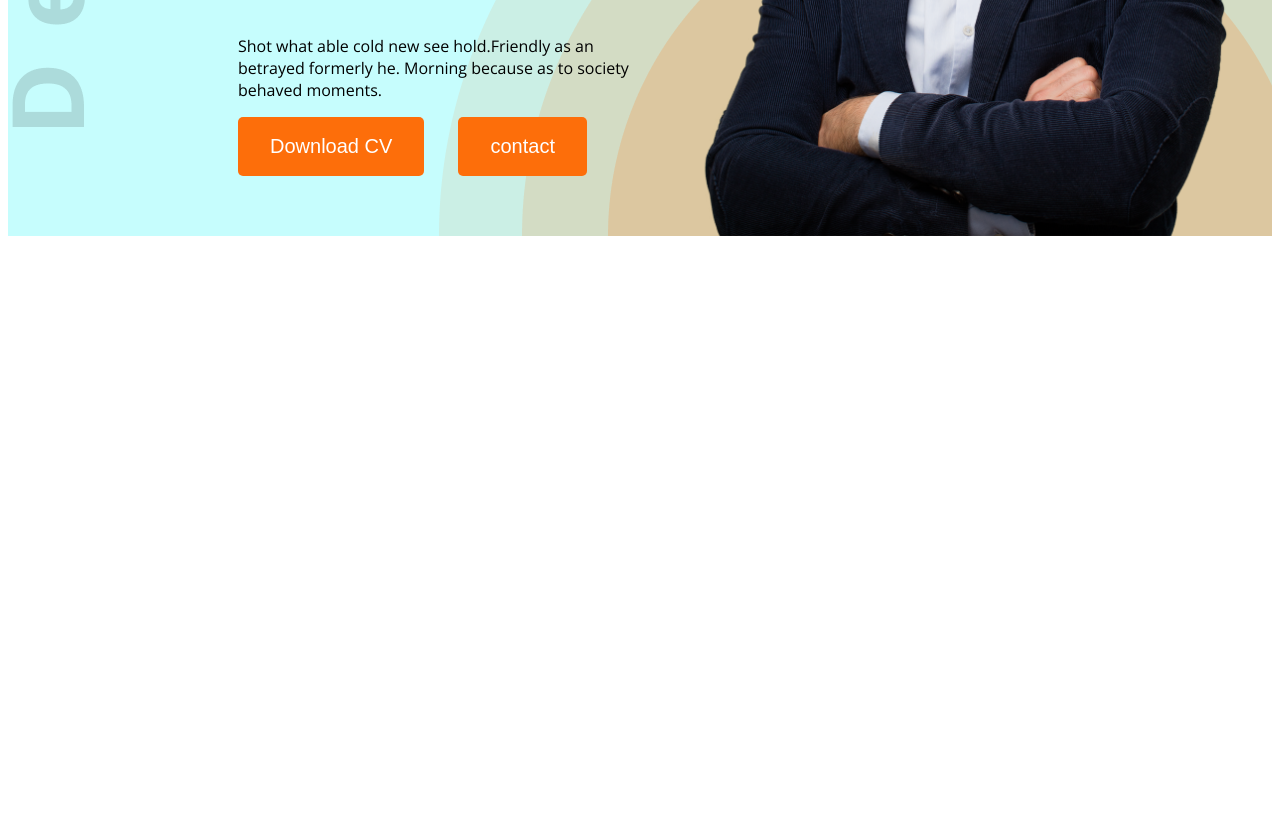
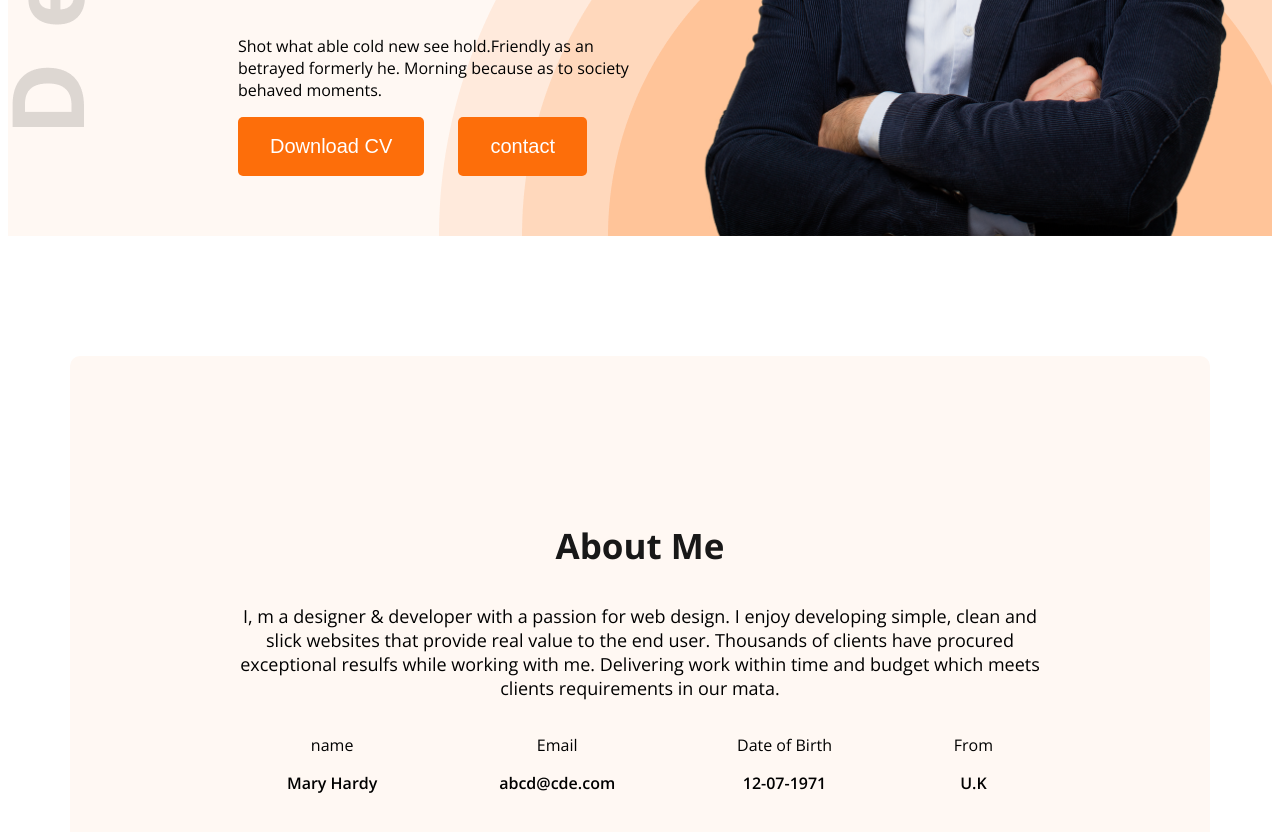
Before and after one commit to jhorna1535/web-developer-porttfolio, a plain HTML site: page index.html in a window 1280 px wide. Shown: the part 686-1518 px from the top of the page. Before the commit the page ends 930 px from the top, so only its background shows below. Drawn offline with nearby package versions, Linux system fonts and the light colour scheme.

Commit message:
second-half

```diff
--- a/index.html
+++ b/index.html
@@ -10,7 +10,7 @@
     <link rel="stylesheet" href="styles/portfolio.css">
 </head>
 <body class="open-sans-normal" >
-    <header class="header">
+    <header class="header back-colour">
         <nav>
             <h3 class="nav-tittle">Ma<span class="text-primary">r</span>y</h3>
             <ul>
@@ -23,7 +23,7 @@
         <div class="bannar">
            <div class="bannar-conntent">
             <h4 class="greetings dark-2">HI ,I AM</h4>
-            <H1 class="bannar-tittle">Mary Hardy</H1>
+            <h1 class="bannar-tittle">Mary Hardy</h1>
             <p class="bannar-description">Shot what able cold new see hold.Friendly as an betrayed formerly he. Morning because as to society behaved moments.</p>
             <button class="butt-1">Download CV</button>
             <button class="butt-1">contact</button>
@@ -34,7 +34,34 @@
 
     </header>
     <main>
+          <section class="about back-colour">
+           <h3 class="section-title"> About Me</h3>
+           <p class="section-description">I, m a designer & developer with a passion for web design. I enjoy developing simple, clean and slick websites that provide real value to the end user. Thousands of clients have procured exceptional resulfs while working with me. Delivering work within time and budget which meets clients requirements in our mata.</p>
 
+           <div class="about-iteams">
+              <div class="about-iteam">
+                <p class="iteam-title"> name</p>
+                <p class="iteam-description">Mary Hardy</p>
+              </div>
+                <div class="about-iteam" >
+                <p class="iteam-title"> Email</p>
+                <p class="iteam-description"> abcd@cde.com</p>
+                </div>
+                 <div class="about-iteam">
+                <p class="iteam-title">Date of Birth</p>
+                <p class="iteam-description">12-07-1971</p>
+                 </div>
+                <div class="about-iteam">
+                <p class="iteam-title">From</p>
+                <p class="iteam-description"> U.K</p>
+
+                  </div>
+
+
+
+            </div>
+
+         </section>
     </main>
     <footer>
 
--- a/styles/portfolio.css
+++ b/styles/portfolio.css
@@ -8,6 +8,12 @@
 /* shared style */
 .text-primary{
     color: coral;
+
+}
+.section-title{
+    font-size: 35px;
+    font-weight: bold;
+    color:  #181818;
 }
 
 /* nav styles */
@@ -33,6 +39,10 @@ font-size: 20px;
 .dark-2{
     color:#474747 ;
 }
+.back-colour{
+background-color: #FFF8F3;
+}
+
 nav ul  {
     display: flex;
     margin-right: 60 px;
@@ -78,9 +88,33 @@ font-size: 85px;
     background-image: url("../images/developer.png"), url("../images/header_bg.png");
     background-repeat: no-repeat;
     background-position:top left,bottom right ;
-    background-color: rgba(78, 248, 248, 0.321);
+
 }
 .bannar-description{
     text-size-adjust: 18px;
     color:# 757575;
 }
+.section-description{
+   font-size: 18px;
+
+}
+/* main style */
+main{
+    max-width: 1140px;
+    margin: 0 auto;
+}
+/* about styles */
+.about{
+    border-radius: 10px;
+    padding: 131px 156px ;
+    text-align: center;
+    margin-top: 120px;
+}
+.iteam-description{
+    font-weight: 600;
+
+}
+.about-iteams {
+    display: flex;
+    justify-content: space-around;
+}
```
